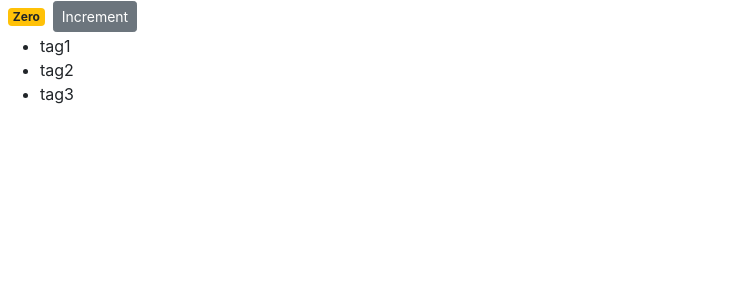
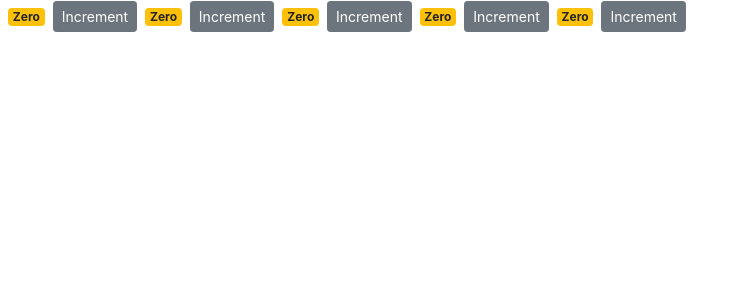
Before and after one commit to saarang1995/react-app, a React (Create React App) app: page / in a window 1280 px wide. Shown: the top 300 px of the page, without its empty margins (0-741 px from the left). Built offline with nearby package versions, Linux system fonts and the light colour scheme.

Commit message:
Working on props

```diff
--- a/src/components/counterComponent.jsx
+++ b/src/components/counter.jsx
@@ -23,6 +23,8 @@
   }
 
   render() {
+
+    console.log(this.props);
     return (
       <React.Fragment>
         {/* ghost div */}
@@ -33,7 +35,7 @@
         >
           Increment
         </button>
-        {this.renderTags()}
+        {/* {this.renderTags()} */}
       </React.Fragment>
     );
   }
--- /dev/null
+++ b/src/components/counters.jsx
@@ -0,0 +1,24 @@
+import React, { Component } from "react";
+import Counter from "./counter";
+class Counters extends Component {
+  state = {
+    counters: [
+      { id: 1, value: 4 },
+      { id: 2, value: 0 },
+      { id: 3, value: 0 },
+      { id: 4, value: 0 },
+      { id: 5, value: 0 }
+    ]
+  };
+  render() {
+    return (
+      <div>
+        {this.state.counters.map(counter => (
+          <Counter key={counter.id} value={counter.value} selected={true} />
+        ))}
+      </div>
+    );
+  }
+}
+
+export default Counters;
--- a/src/index.js
+++ b/src/index.js
@@ -4,9 +4,9 @@
 import App from './App';
 import * as serviceWorker from './serviceWorker';
 import 'bootstrap/dist/css/bootstrap.css';
-import Counter from './components/counterComponent';
+import Counters from './components/counters';
 
-ReactDOM.render(<Counter />, document.getElementById('root'));
+ReactDOM.render(<Counters />, document.getElementById('root'));
 
 // If you want your app to work offline and load faster, you can change
 // unregister() to register() below. Note this comes with some pitfalls.
```
